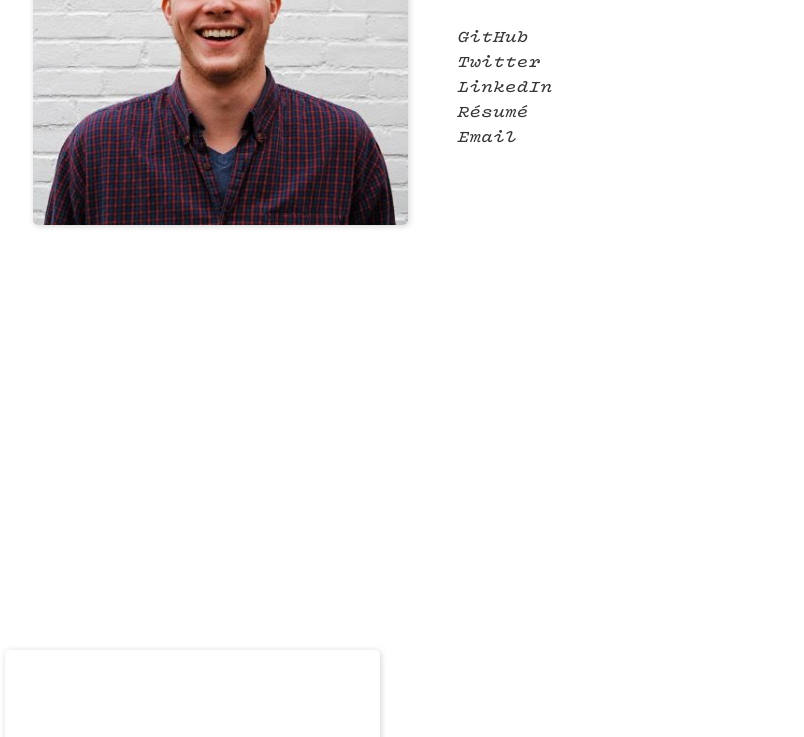
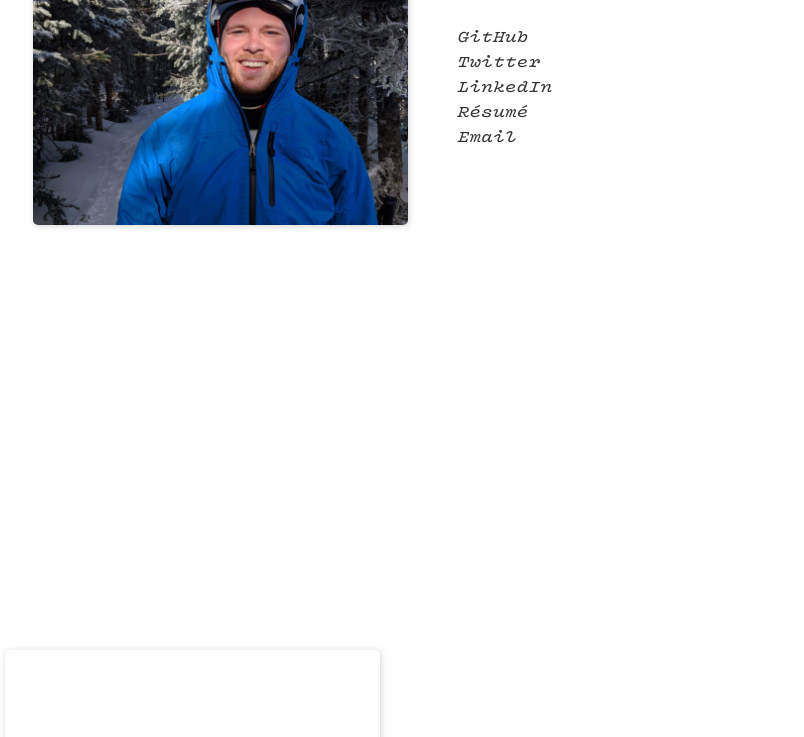
Before and after one commit to broothie/andrewbooth.xyz, a website: page index.html in a window 1280 px wide. Shown: the part 363-1100 px from the top of the page, without its empty margins (210-1014 px from the left). Drawn offline with Linux system fonts and the light colour scheme.

Commit message:
new mugshot

```diff
--- a/index.html
+++ b/index.html
@@ -13,7 +13,7 @@
   <header>
     <article>
       <aside>
-        <img src="/assets/img/mugshot.jpg" alt="mugshot">
+        <img src="/assets/img/sugarbush-mugshot.jpeg" alt="mugshot">
       </aside>
       <section>
         <h2>Andrew Booth</h2>
```
Also changed, not shown: index.mustache.html (+1 -1 lines), assets/img/sugarbush-mugshot.jpeg (added).
